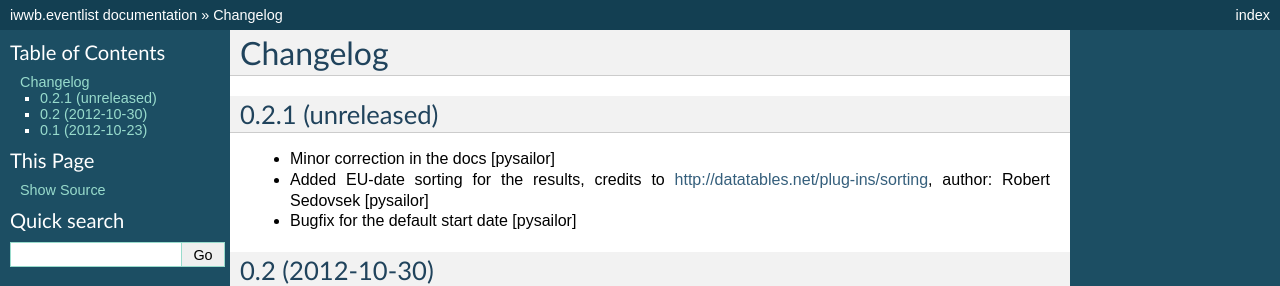
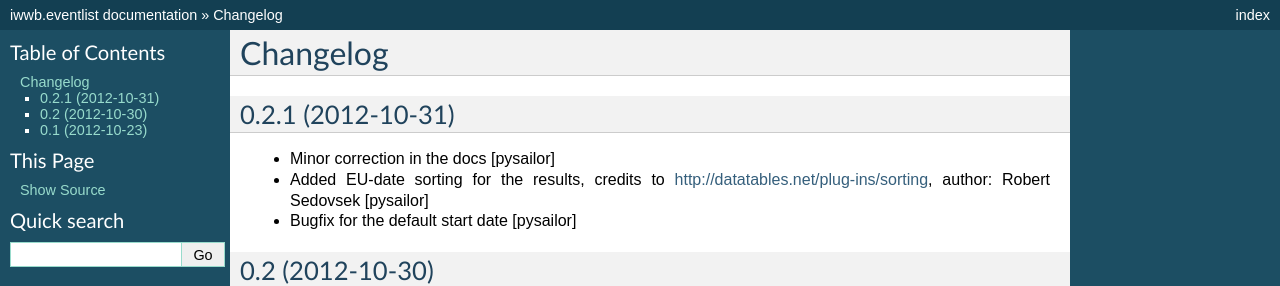
Before and after one commit to collective/iwwb.eventlist, a Sphinx documentation site: the page built from docs/HISTORY.rst, in a window 1280 px wide. Shown: the top 286 px of the page. Built offline with Sphinx 7.4.7, drawn with Linux system fonts in a browser that asks for light colours.

Commit message:
Preparing release 0.2.1

```diff
--- a/docs/HISTORY.rst
+++ b/docs/HISTORY.rst
@@ -2,7 +2,7 @@ Changelog
 =========
 
 
-0.2.1 (unreleased)
+0.2.1 (2012-10-31)
 ------------------
 
 - Minor correction in the docs [pysailor]
--- a/src/iwwb/eventlist/version.txt
+++ b/src/iwwb/eventlist/version.txt
@@ -1 +1 @@
-0.2.1.dev0
+0.2.1
```
